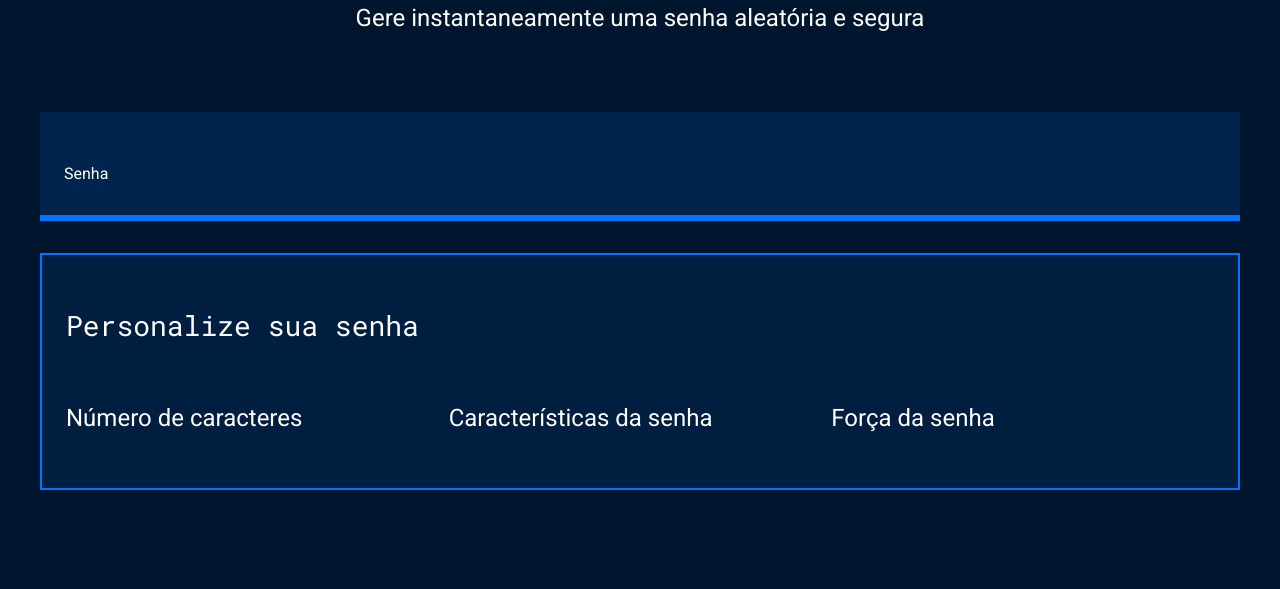
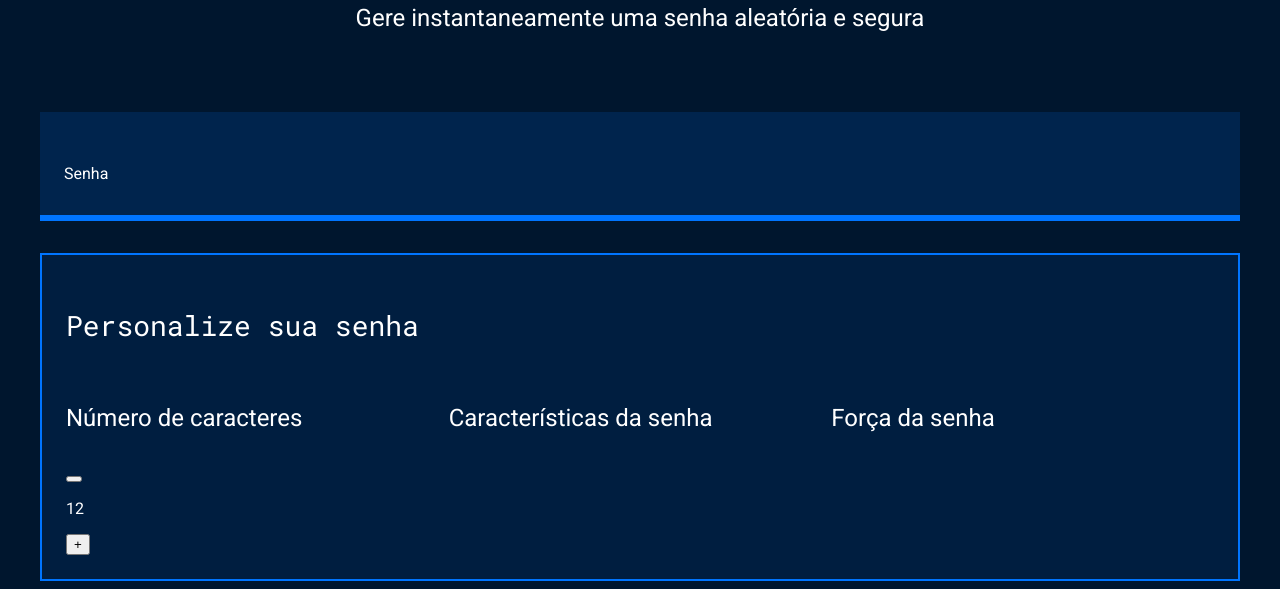
Before and after one commit to elietevieira/senhas, a plain HTML site: page index.html in a window 1280 px wide. Shown: the part 214-803 px from the top of the page. Drawn offline with Linux system fonts and the light colour scheme.

Commit message:
aula 1 html

```diff
--- a/index.html
+++ b/index.html
@@ -24,6 +24,11 @@
             <div class="parametro-coluna__senha">
                 <div class="parametro-senha">
                     <h4 class="parametro-senha__titulo">Número de caracteres</h4>
+                    <div class="parametro-senha-botoes">
+                        <button class="parametro-senha_botao"></button>
+                        <p class="parametro-senha_texto">12</p>
+                        <button class="parametro-senha_botao">+</button>
+                    </div>
                 </div>
                 <div class="parametro-senha">
                     <h4 class="parametro-senha__titulo">Características da senha</h4>
```
